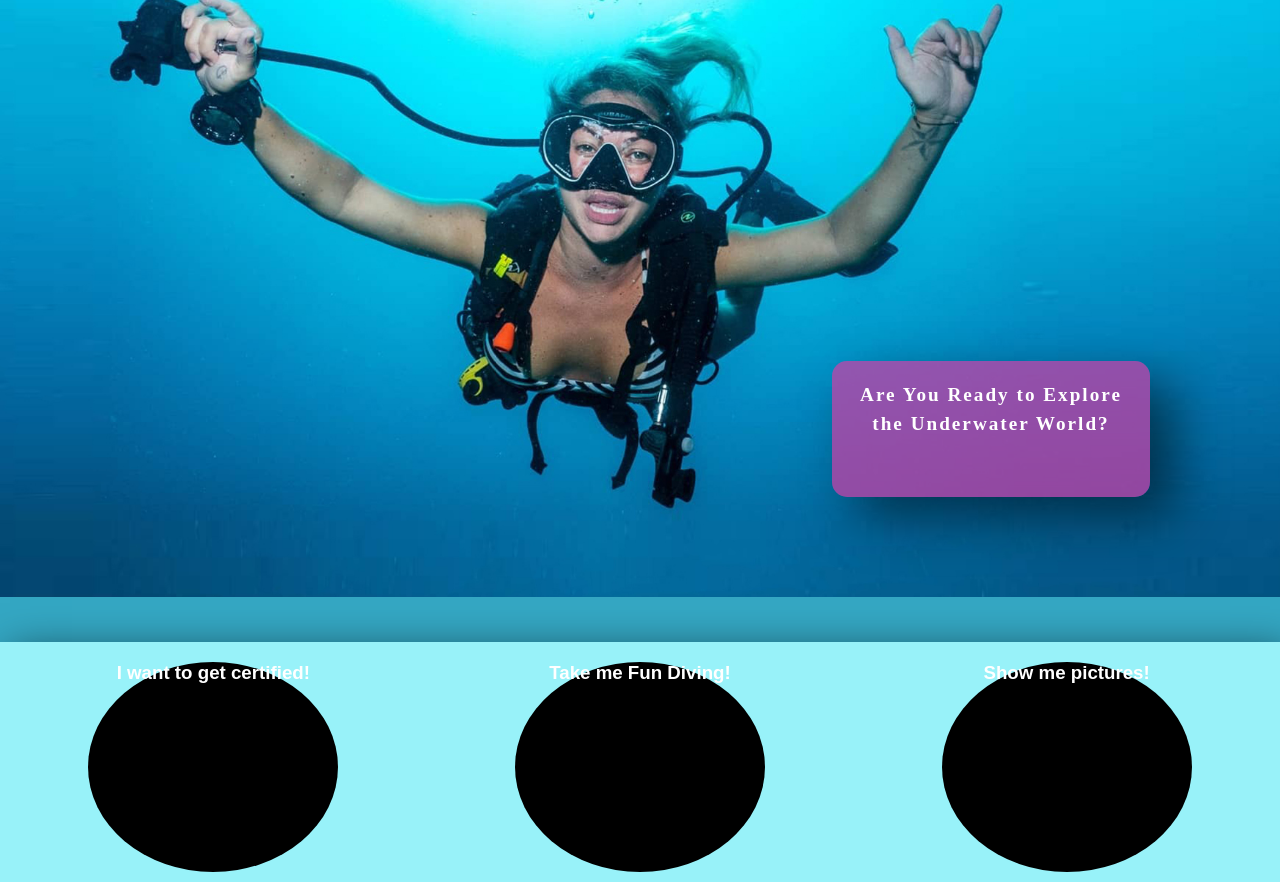
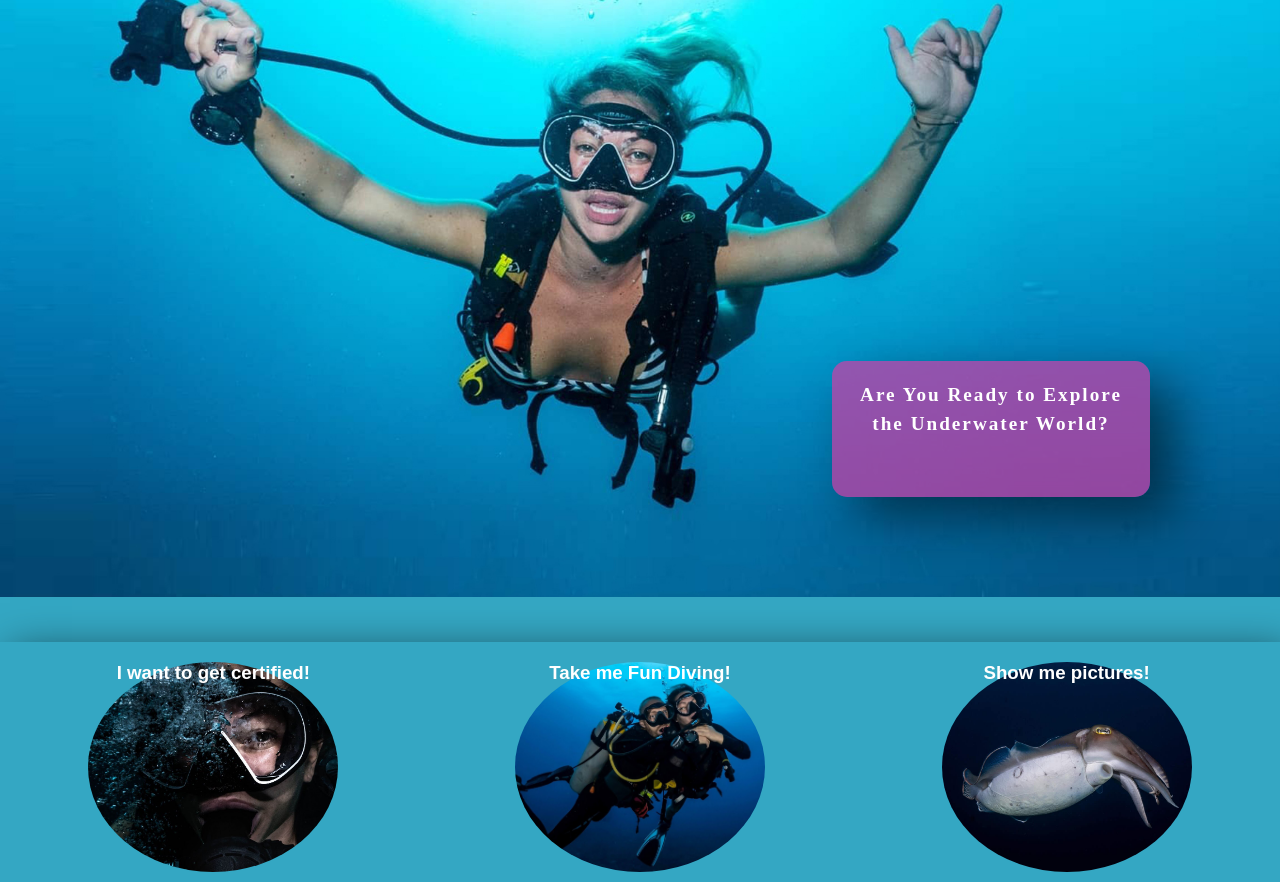
Before and after one commit to DebbieBergstrom/CI_PP1_DS, a plain HTML site: page index.html in a window 1280 px wide. Shown: the part 70-952 px from the top of the page. Drawn offline with Linux system fonts and the light colour scheme; a web font is replaced by a local one.

Commit message:
Add pictures to the banner sextion

```diff
--- a/assets/css/style.css
+++ b/assets/css/style.css
@@ -129,7 +129,7 @@ nav a {
 /* Banner Home Page */
 
 #banner {
-    background-color: #98f2f9;
+    /* background-color: #98f2f9; */
     height: 300px;
     width: 100%;
     margin-top: 45px;
@@ -147,11 +147,6 @@ nav a {
     height: 210px;
     width: 250px;
     border-radius: 50%;
-    background-color: black;
-    /* background-image: url(../image/close_up_s.jpg) no-repeat center center;
-        background-size: cover;
-        overflow: hidden;
-        z-index: 1; */
 }
 
 .banner-p {
@@ -168,6 +163,30 @@ nav a {
     display: flex;
     justify-content: center;
     flex-wrap: wrap;
+}
+
+#left-ring {
+    background: url(/assets/image/close_up_s.jpg) no-repeat center center;
+    height: 210px;
+    width: 250px;
+    border-radius: 50%;
+    background-size: cover;
+}
+
+#right-ring {
+    background: url(/assets/image/cuttlefish_s.jpg) no-repeat center center;
+    height: 210px;
+    width: 250px;
+    border-radius: 50%;
+    background-size: cover;
+}
+
+#center-ring {
+    background: url(/assets/image/buddy_team_s.jpg) no-repeat center center;
+    height: 210px;
+    width: 250px;
+    border-radius: 50%;
+    background-size: cover;
 }
 
 #banner-right {
--- a/index.html
+++ b/index.html
@@ -52,7 +52,7 @@
 
     <section id="banner">
         <div id="banner-left">
-            <div class="banner-ring">
+            <div id="left-ring" class="banner-ring">
                 <h3 class="banner-h3">I want to get certified!</h3>
             </div>
             <div class="banner-p">
@@ -61,7 +61,7 @@
         </div>
 
         <div id="banner-center">
-            <div class="banner-ring">
+            <div id="center-ring" class="banner-ring">
                 <h3 class="banner-h3">Take me Fun Diving!</h3>
             </div>
             <div class="banner-p">
@@ -70,7 +70,7 @@
         </div>
 
         <div id="banner-right">
-            <div class="banner-ring">
+            <div id="right-ring" class="banner-ring">
                 <h3 class="banner-h3">Show me pictures!</h3>
             </div>
             <div class="banner-p">
```
Also changed, not shown: assets/image/cuttlefish_s.jpg (added).
